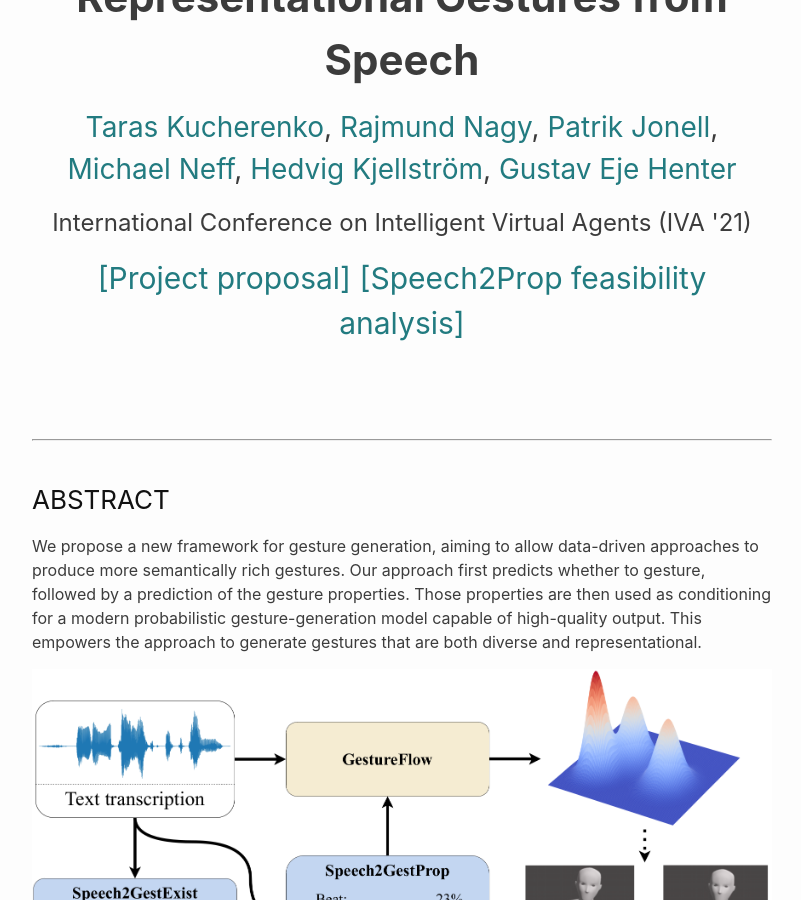
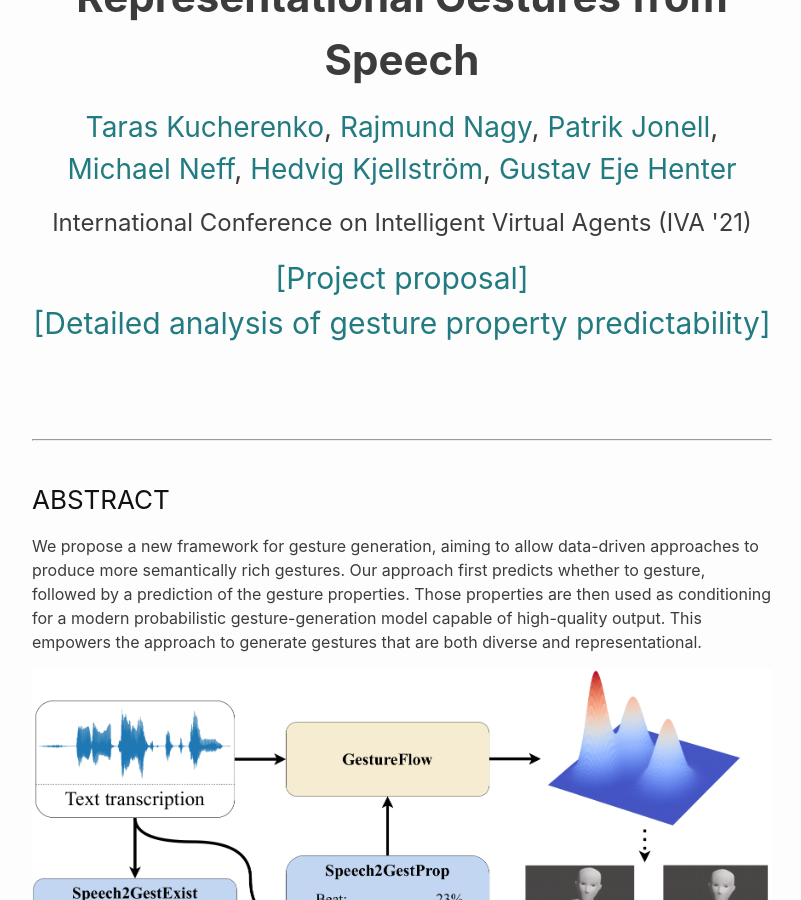
Before and after one commit to Svito-zar/Svito-zar.github.io, a Jekyll site: the page built from _posts/2021-07-30-Speech2Gest2Prop.md, in a window 1280 px wide and 900 px high, scrolled down 316 px. Shown: the whole window, without its empty margins (238-1039 px from the left). Built offline with Jekyll 4.4.1, drawn with Linux system fonts in a browser that asks for light colours.

Commit message:
Update Speech2Prop page

```diff
--- a/_posts/2021-07-30-Speech2Gest2Prop.md
+++ b/_posts/2021-07-30-Speech2Gest2Prop.md
@@ -13,8 +13,9 @@ permalink: /speech2properties2gestures/
 </p>
 
 <p align="center">
- <a href="https://arxiv.org/abs/2106.14736" style="font-size: 30px; text-decoration: none">[Project proposal]   </a>
- <a href="https://arxiv.org/abs/2108.05762" style="font-size: 30px; text-decoration: none">[Speech2Prop feasibility analysis]   </a>
+ <a href="https://arxiv.org/abs/2106.14736" style="font-size: 30px; text-decoration: none">[Project proposal]  </a>
+ <br>
+ <a href="https://arxiv.org/abs/2108.05762" style="font-size: 30px; text-decoration: none">[Detailed analysis of gesture property predictability]   </a>
 </p>
 
 &nbsp;
```
